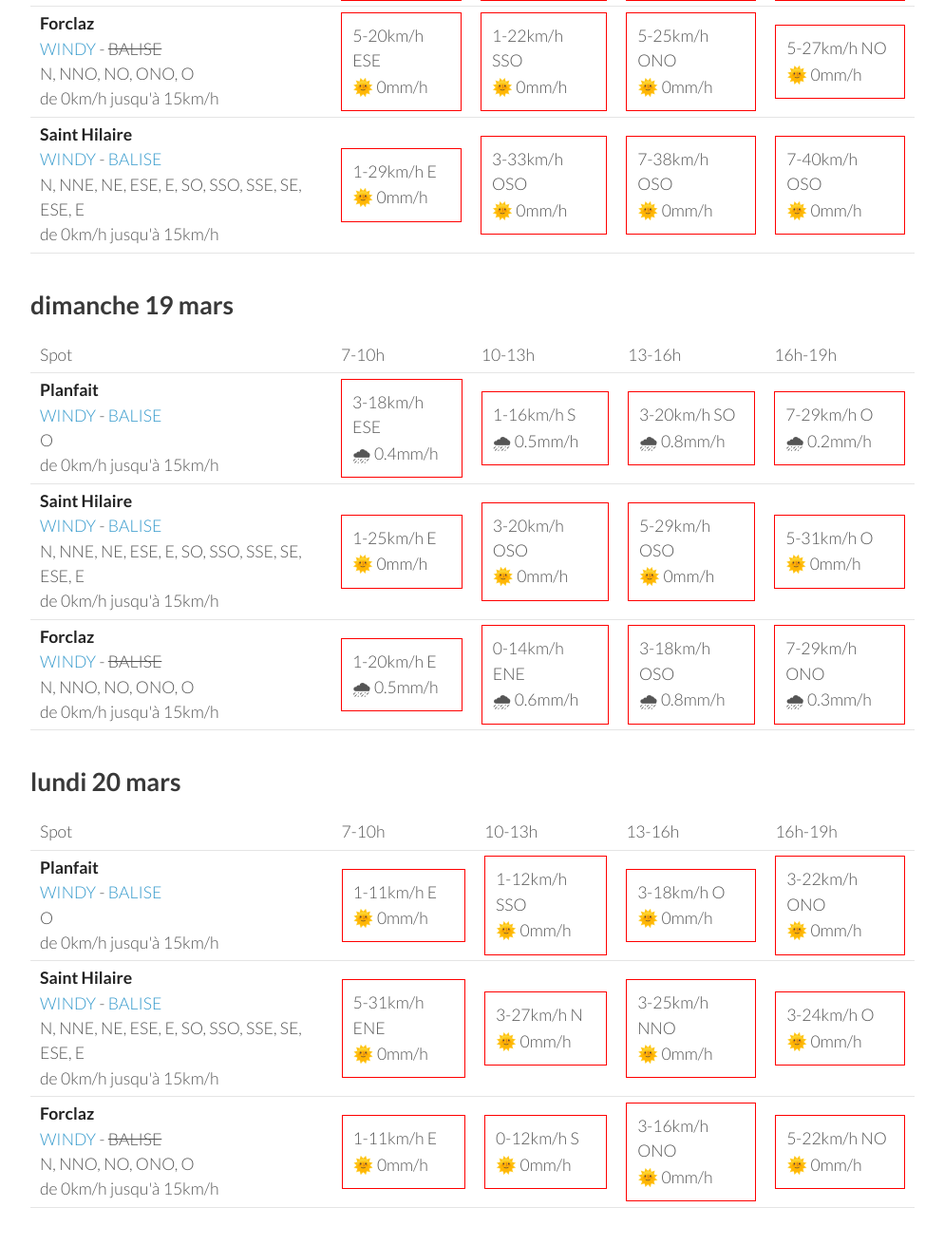
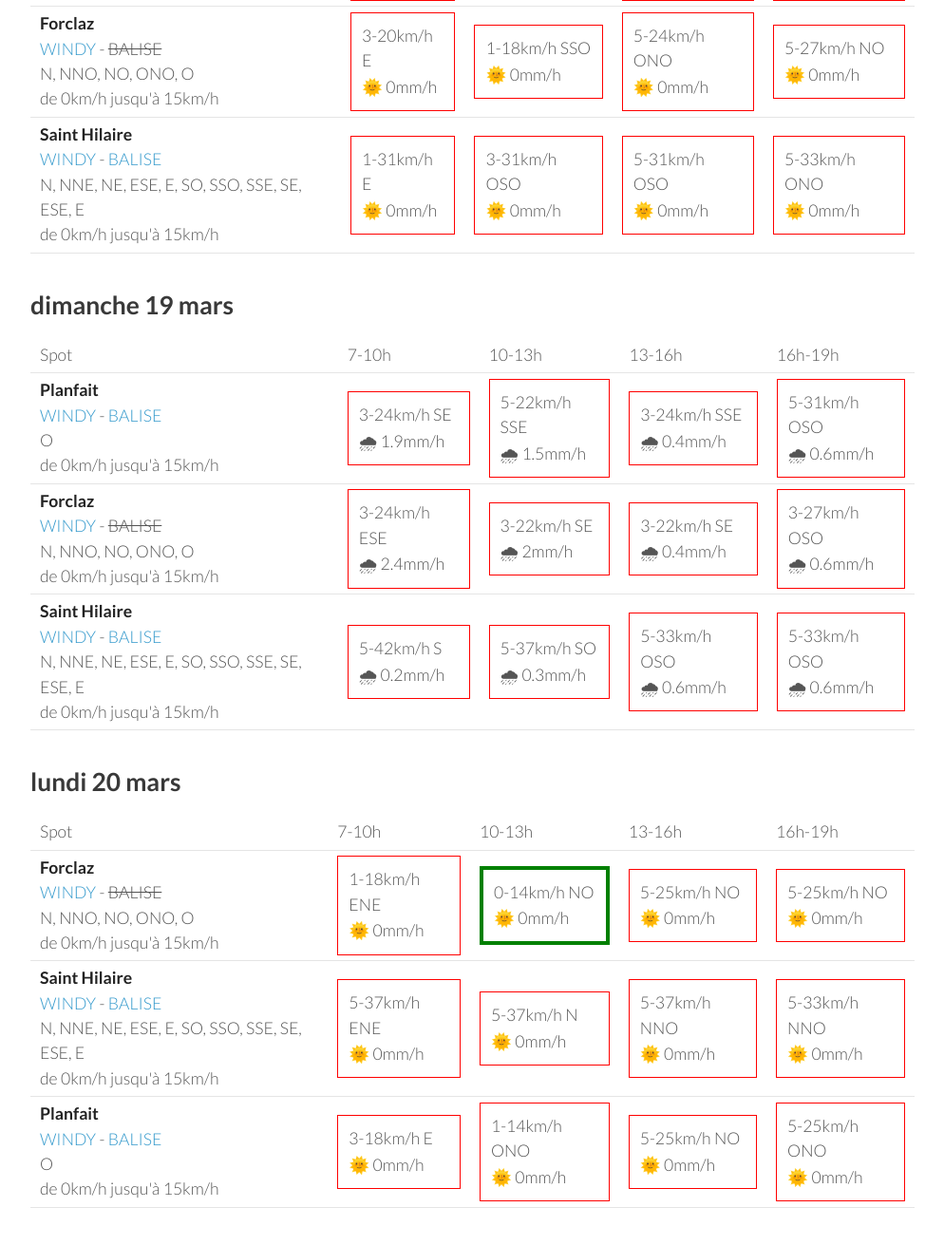
Before and after one commit to parapente-dans-le-nord/parapente-dans-le-nord.github.io, a Jekyll site: the page built from alpes_nord.markdown, in a window 1280 px wide and 1400 px high, scrolled down 1962 px. Shown: the top 1311 px of the window at 95% size, without its empty margins (26-1020 px from the left). Built offline with Jekyll 4.4.1, drawn with Linux system fonts in a browser that asks for light colours; some of the changed text lies outside the part shown.

Commit message:
update index.markdown

```diff
--- a/alpes_nord.markdown
+++ b/alpes_nord.markdown
@@ -114,9 +114,9 @@ page mise à jour le mercredi 15 mars 19:26
         <td><strong>Planfait</strong><br><a href="https://windy.com/45.853/6.223?45.415,6.223,8">WINDY</a> - <span class=""><a href="https://www.openwindmap.org/PP496">BALISE</a> </span><br> <span class="vent-favorable">O</span><br><span class="force-vent">de 0km/h jusqu'à 15km/h</span> </td>
 
             <td><div class="not-flyable"><p>7-18km/h SSE</p><p>🌞 0mm/h</p></div></td>
-            <td><div class="not-flyable"><p>1-25km/h S</p><p>🌞 0mm/h</p></div></td>
-            <td><div class="not-flyable"><p>5-25km/h O</p><p>🌞 0mm/h</p></div></td>
-            <td><div class="not-flyable"><p>5-27km/h O</p><p>🌞 0mm/h</p></div></td>
+            <td><div class="not-flyable"><p>3-27km/h SSE</p><p>🌞 0mm/h</p></div></td>
+            <td><div class="not-flyable"><p>3-27km/h O</p><p>🌞 0mm/h</p></div></td>
+            <td><div class="not-flyable"><p>5-29km/h O</p><p>🌞 0mm/h</p></div></td>
 
 
     </tr>
@@ -124,9 +124,9 @@ page mise à jour le mercredi 15 mars 19:26
         <td><strong>Forclaz</strong><br><a href="https://windy.com/45.814/6.247?45.375,6.246,8,m:eVwaglz">WINDY</a> - <span class="no-balise"> BALISE </span><br> <span class="vent-favorable">N, NNO, NO, ONO, O</span><br><span class="force-vent">de 0km/h jusqu'à 15km/h</span> </td>
 
             <td><div class="not-flyable"><p>5-12km/h SE</p><p>🌞 0mm/h</p></div></td>
-            <td><div class="not-flyable"><p>1-25km/h SE</p><p>🌞 0mm/h</p></div></td>
-            <td><div class="not-flyable"><p>3-25km/h O</p><p>🌞 0mm/h</p></div></td>
-            <td><div class="not-flyable"><p>5-27km/h O</p><p>🌞 0mm/h</p></div></td>
+            <td><div class="not-flyable"><p>3-25km/h SE</p><p>🌞 0mm/h</p></div></td>
+            <td><div class="not-flyable"><p>3-27km/h O</p><p>🌞 0mm/h</p></div></td>
+            <td><div class="not-flyable"><p>7-29km/h ONO</p><p>🌞 0mm/h</p></div></td>
 
 
     </tr>
@@ -134,9 +134,9 @@ page mise à jour le mercredi 15 mars 19:26
         <td><strong>Saint Hilaire</strong><br><a href="https://windy.com/45.307/5.888?45.087,5.889,9,m:eUFagkX">WINDY</a> - <span class=""><a href="http://www.balisemeteo.com/balise.php?idBalise=61">BALISE</a> </span><br> <span class="vent-favorable">N, NNE, NE, ESE, E, SO, SSO, SSE, SE, ESE, E</span><br><span class="force-vent">de 0km/h jusqu'à 15km/h</span> </td>
 
             <td><div class="not-flyable"><p>11-31km/h SSO</p><p>🌞 0mm/h</p></div></td>
-            <td><div class="not-flyable"><p>5-51km/h SO</p><p>🌞 0mm/h</p></div></td>
-            <td><div class="not-flyable"><p>11-62km/h SO</p><p>🌞 0mm/h</p></div></td>
-            <td><div class="not-flyable"><p>11-62km/h SO</p><p>🌞 0mm/h</p></div></td>
+            <td><div class="not-flyable"><p>5-53km/h SO</p><p>🌞 0mm/h</p></div></td>
+            <td><div class="not-flyable"><p>11-64km/h SO</p><p>🌞 0mm/h</p></div></td>
+            <td><div class="not-flyable"><p>9-64km/h SO</p><p>🌞 0mm/h</p></div></td>
 
 
     </tr>
@@ -159,19 +159,19 @@ page mise à jour le mercredi 15 mars 19:26
 <tr>
         <td><strong>Planfait</strong><br><a href="https://windy.com/45.853/6.223?45.415,6.223,8">WINDY</a> - <span class=""><a href="https://www.openwindmap.org/PP496">BALISE</a> </span><br> <span class="vent-favorable">O</span><br><span class="force-vent">de 0km/h jusqu'à 15km/h</span> </td>
 
-            <td><div class="not-flyable"><p>3-18km/h ESE</p><p>🌞 0mm/h</p></div></td>
-            <td><div class="not-flyable"><p>1-22km/h SSO</p><p>🌞 0mm/h</p></div></td>
+            <td><div class="not-flyable"><p>3-18km/h E</p><p>🌞 0mm/h</p></div></td>
+            <td><div class="not-flyable"><p>1-18km/h SO</p><p>🌞 0mm/h</p></div></td>
+            <td><div class="not-flyable"><p>5-24km/h ONO</p><p>🌞 0mm/h</p></div></td>
             <td><div class="not-flyable"><p>5-25km/h ONO</p><p>🌞 0mm/h</p></div></td>
-            <td><div class="not-flyable"><p>3-27km/h ONO</p><p>🌞 0mm/h</p></div></td>
 
 
     </tr>
 <tr>
         <td><strong>Forclaz</strong><br><a href="https://windy.com/45.814/6.247?45.375,6.246,8,m:eVwaglz">WINDY</a> - <span class="no-balise"> BALISE </span><br> <span class="vent-favorable">N, NNO, NO, ONO, O</span><br><span class="force-vent">de 0km/h jusqu'à 15km/h</span> </td>
 
-            <td><div class="not-flyable"><p>5-20km/h ESE</p><p>🌞 0mm/h</p></div></td>
-            <td><div class="not-flyable"><p>1-22km/h SSO</p><p>🌞 0mm/h</p></div></td>
-            <td><div class="not-flyable"><p>5-25km/h ONO</p><p>🌞 0mm/h</p></div></td>
+            <td><div class="not-flyable"><p>3-20km/h E</p><p>🌞 0mm/h</p></div></td>
+            <td><div class="not-flyable"><p>1-18km/h SSO</p><p>🌞 0mm/h</p></div></td>
+            <td><div class="not-flyable"><p>5-24km/h ONO</p><p>🌞 0mm/h</p></div></td>
             <td><div class="not-flyable"><p>5-27km/h NO</p><p>🌞 0mm/h</p></div></td>
 
 
@@ -179,10 +179,10 @@ page mise à jour le mercredi 15 mars 19:26
 <tr>
         <td><strong>Saint Hilaire</strong><br><a href="https://windy.com/45.307/5.888?45.087,5.889,9,m:eUFagkX">WINDY</a> - <span class=""><a href="http://www.balisemeteo.com/balise.php?idBalise=61">BALISE</a> </span><br> <span class="vent-favorable">N, NNE, NE, ESE, E, SO, SSO, SSE, SE, ESE, E</span><br><span class="force-vent">de 0km/h jusqu'à 15km/h</span> </td>
 
-            <td><div class="not-flyable"><p>1-29km/h E</p><p>🌞 0mm/h</p></div></td>
-            <td><div class="not-flyable"><p>3-33km/h OSO</p><p>🌞 0mm/h</p></div></td>
-            <td><div class="not-flyable"><p>7-38km/h OSO</p><p>🌞 0mm/h</p></div></td>
-            <td><div class="not-flyable"><p>7-40km/h OSO</p><p>🌞 0mm/h</p></div></td>
+            <td><div class="not-flyable"><p>1-31km/h E</p><p>🌞 0mm/h</p></div></td>
+            <td><div class="not-flyable"><p>3-31km/h OSO</p><p>🌞 0mm/h</p></div></td>
+            <td><div class="not-flyable"><p>5-31km/h OSO</p><p>🌞 0mm/h</p></div></td>
+            <td><div class="not-flyable"><p>5-33km/h ONO</p><p>🌞 0mm/h</p></div></td>
 
 
     </tr>
@@ -205,30 +205,30 @@ page mise à jour le mercredi 15 mars 19:26
 <tr>
         <td><strong>Planfait</strong><br><a href="https://windy.com/45.853/6.223?45.415,6.223,8">WINDY</a> - <span class=""><a href="https://www.openwindmap.org/PP496">BALISE</a> </span><br> <span class="vent-favorable">O</span><br><span class="force-vent">de 0km/h jusqu'à 15km/h</span> </td>
 
-            <td><div class="not-flyable"><p>3-18km/h ESE</p><p>🌧 0.4mm/h</p></div></td>
-            <td><div class="not-flyable"><p>1-16km/h S</p><p>🌧 0.5mm/h</p></div></td>
-            <td><div class="not-flyable"><p>3-20km/h SO</p><p>🌧 0.8mm/h</p></div></td>
-            <td><div class="not-flyable"><p>7-29km/h O</p><p>🌧 0.2mm/h</p></div></td>
+            <td><div class="not-flyable"><p>3-24km/h SE</p><p>🌧 1.9mm/h</p></div></td>
+            <td><div class="not-flyable"><p>5-22km/h SSE</p><p>🌧 1.5mm/h</p></div></td>
+            <td><div class="not-flyable"><p>3-24km/h SSE</p><p>🌧 0.4mm/h</p></div></td>
+            <td><div class="not-flyable"><p>5-31km/h OSO</p><p>🌧 0.6mm/h</p></div></td>
+
+
+    </tr>
+<tr>
+        <td><strong>Forclaz</strong><br><a href="https://windy.com/45.814/6.247?45.375,6.246,8,m:eVwaglz">WINDY</a> - <span class="no-balise"> BALISE </span><br> <span class="vent-favorable">N, NNO, NO, ONO, O</span><br><span class="force-vent">de 0km/h jusqu'à 15km/h</span> </td>
+
+            <td><div class="not-flyable"><p>3-24km/h ESE</p><p>🌧 2.4mm/h</p></div></td>
+            <td><div class="not-flyable"><p>3-22km/h SE</p><p>🌧 2mm/h</p></div></td>
+            <td><div class="not-flyable"><p>3-22km/h SE</p><p>🌧 0.4mm/h</p></div></td>
+            <td><div class="not-flyable"><p>3-27km/h OSO</p><p>🌧 0.6mm/h</p></div></td>
 
 
     </tr>
 <tr>
         <td><strong>Saint Hilaire</strong><br><a href="https://windy.com/45.307/5.888?45.087,5.889,9,m:eUFagkX">WINDY</a> - <span class=""><a href="http://www.balisemeteo.com/balise.php?idBalise=61">BALISE</a> </span><br> <span class="vent-favorable">N, NNE, NE, ESE, E, SO, SSO, SSE, SE, ESE, E</span><br><span class="force-vent">de 0km/h jusqu'à 15km/h</span> </td>
 
-            <td><div class="not-flyable"><p>1-25km/h E</p><p>🌞 0mm/h</p></div></td>
-            <td><div class="not-flyable"><p>3-20km/h OSO</p><p>🌞 0mm/h</p></div></td>
-            <td><div class="not-flyable"><p>5-29km/h OSO</p><p>🌞 0mm/h</p></div></td>
-            <td><div class="not-flyable"><p>5-31km/h O</p><p>🌞 0mm/h</p></div></td>
-
-
-    </tr>
-<tr>
-        <td><strong>Forclaz</strong><br><a href="https://windy.com/45.814/6.247?45.375,6.246,8,m:eVwaglz">WINDY</a> - <span class="no-balise"> BALISE </span><br> <span class="vent-favorable">N, NNO, NO, ONO, O</span><br><span class="force-vent">de 0km/h jusqu'à 15km/h</span> </td>
-
-            <td><div class="not-flyable"><p>1-20km/h E</p><p>🌧 0.5mm/h</p></div></td>
-            <td><div class="not-flyable"><p>0-14km/h ENE</p><p>🌧 0.6mm/h</p></div></td>
-            <td><div class="not-flyable"><p>3-18km/h OSO</p><p>🌧 0.8mm/h</p></div></td>
-            <td><div class="not-flyable"><p>7-29km/h ONO</p><p>🌧 0.3mm/h</p></div></td>
+            <td><div class="not-flyable"><p>5-42km/h S</p><p>🌧 0.2mm/h</p></div></td>
+            <td><div class="not-flyable"><p>5-37km/h SO</p><p>🌧 0.3mm/h</p></div></td>
+            <td><div class="not-flyable"><p>5-33km/h OSO</p><p>🌧 0.6mm/h</p></div></td>
+            <td><div class="not-flyable"><p>5-33km/h OSO</p><p>🌧 0.6mm/h</p></div></td>
 
 
     </tr>
@@ -249,32 +249,32 @@ page mise à jour le mercredi 15 mars 19:26
       <td>16h-19h</td>
     </tr>
 <tr>
-        <td><strong>Planfait</strong><br><a href="https://windy.com/45.853/6.223?45.415,6.223,8">WINDY</a> - <span class=""><a href="https://www.openwindmap.org/PP496">BALISE</a> </span><br> <span class="vent-favorable">O</span><br><span class="force-vent">de 0km/h jusqu'à 15km/h</span> </td>
+        <td><strong>Forclaz</strong><br><a href="https://windy.com/45.814/6.247?45.375,6.246,8,m:eVwaglz">WINDY</a> - <span class="no-balise"> BALISE </span><br> <span class="vent-favorable">N, NNO, NO, ONO, O</span><br><span class="force-vent">de 0km/h jusqu'à 15km/h</span> </td>
 
-            <td><div class="not-flyable"><p>1-11km/h E</p><p>🌞 0mm/h</p></div></td>
-            <td><div class="not-flyable"><p>1-12km/h SSO</p><p>🌞 0mm/h</p></div></td>
-            <td><div class="not-flyable"><p>3-18km/h O</p><p>🌞 0mm/h</p></div></td>
-            <td><div class="not-flyable"><p>3-22km/h ONO</p><p>🌞 0mm/h</p></div></td>
+            <td><div class="not-flyable"><p>1-18km/h ENE</p><p>🌞 0mm/h</p></div></td>
+            <td><div class="flyable"><p>0-14km/h NO</p><p>🌞 0mm/h</p></div></td>
+            <td><div class="not-flyable"><p>5-25km/h NO</p><p>🌞 0mm/h</p></div></td>
+            <td><div class="not-flyable"><p>5-25km/h NO</p><p>🌞 0mm/h</p></div></td>
 
 
     </tr>
 <tr>
         <td><strong>Saint Hilaire</strong><br><a href="https://windy.com/45.307/5.888?45.087,5.889,9,m:eUFagkX">WINDY</a> - <span class=""><a href="http://www.balisemeteo.com/balise.php?idBalise=61">BALISE</a> </span><br> <span class="vent-favorable">N, NNE, NE, ESE, E, SO, SSO, SSE, SE, ESE, E</span><br><span class="force-vent">de 0km/h jusqu'à 15km/h</span> </td>
 
-            <td><div class="not-flyable"><p>5-31km/h ENE</p><p>🌞 0mm/h</p></div></td>
-            <td><div class="not-flyable"><p>3-27km/h N</p><p>🌞 0mm/h</p></div></td>
-            <td><div class="not-flyable"><p>3-25km/h NNO</p><p>🌞 0mm/h</p></div></td>
-            <td><div class="not-flyable"><p>3-24km/h O</p><p>🌞 0mm/h</p></div></td>
+            <td><div class="not-flyable"><p>5-37km/h ENE</p><p>🌞 0mm/h</p></div></td>
+            <td><div class="not-flyable"><p>5-37km/h N</p><p>🌞 0mm/h</p></div></td>
+            <td><div class="not-flyable"><p>5-37km/h NNO</p><p>🌞 0mm/h</p></div></td>
+            <td><div class="not-flyable"><p>5-33km/h NNO</p><p>🌞 0mm/h</p></div></td>
 
 
     </tr>
 <tr>
-        <td><strong>Forclaz</strong><br><a href="https://windy.com/45.814/6.247?45.375,6.246,8,m:eVwaglz">WINDY</a> - <span class="no-balise"> BALISE </span><br> <span class="vent-favorable">N, NNO, NO, ONO, O</span><br><span class="force-vent">de 0km/h jusqu'à 15km/h</span> </td>
+        <td><strong>Planfait</strong><br><a href="https://windy.com/45.853/6.223?45.415,6.223,8">WINDY</a> - <span class=""><a href="https://www.openwindmap.org/PP496">BALISE</a> </span><br> <span class="vent-favorable">O</span><br><span class="force-vent">de 0km/h jusqu'à 15km/h</span> </td>
 
-            <td><div class="not-flyable"><p>1-11km/h E</p><p>🌞 0mm/h</p></div></td>
-            <td><div class="not-flyable"><p>0-12km/h S</p><p>🌞 0mm/h</p></div></td>
-            <td><div class="not-flyable"><p>3-16km/h ONO</p><p>🌞 0mm/h</p></div></td>
-            <td><div class="not-flyable"><p>5-22km/h NO</p><p>🌞 0mm/h</p></div></td>
+            <td><div class="not-flyable"><p>3-18km/h E</p><p>🌞 0mm/h</p></div></td>
+            <td><div class="not-flyable"><p>1-14km/h ONO</p><p>🌞 0mm/h</p></div></td>
+            <td><div class="not-flyable"><p>5-25km/h NO</p><p>🌞 0mm/h</p></div></td>
+            <td><div class="not-flyable"><p>5-25km/h ONO</p><p>🌞 0mm/h</p></div></td>
 
 
     </tr>
```
Also changed, not shown: other parts of alpes_nord.markdown (+1 -1 lines).
